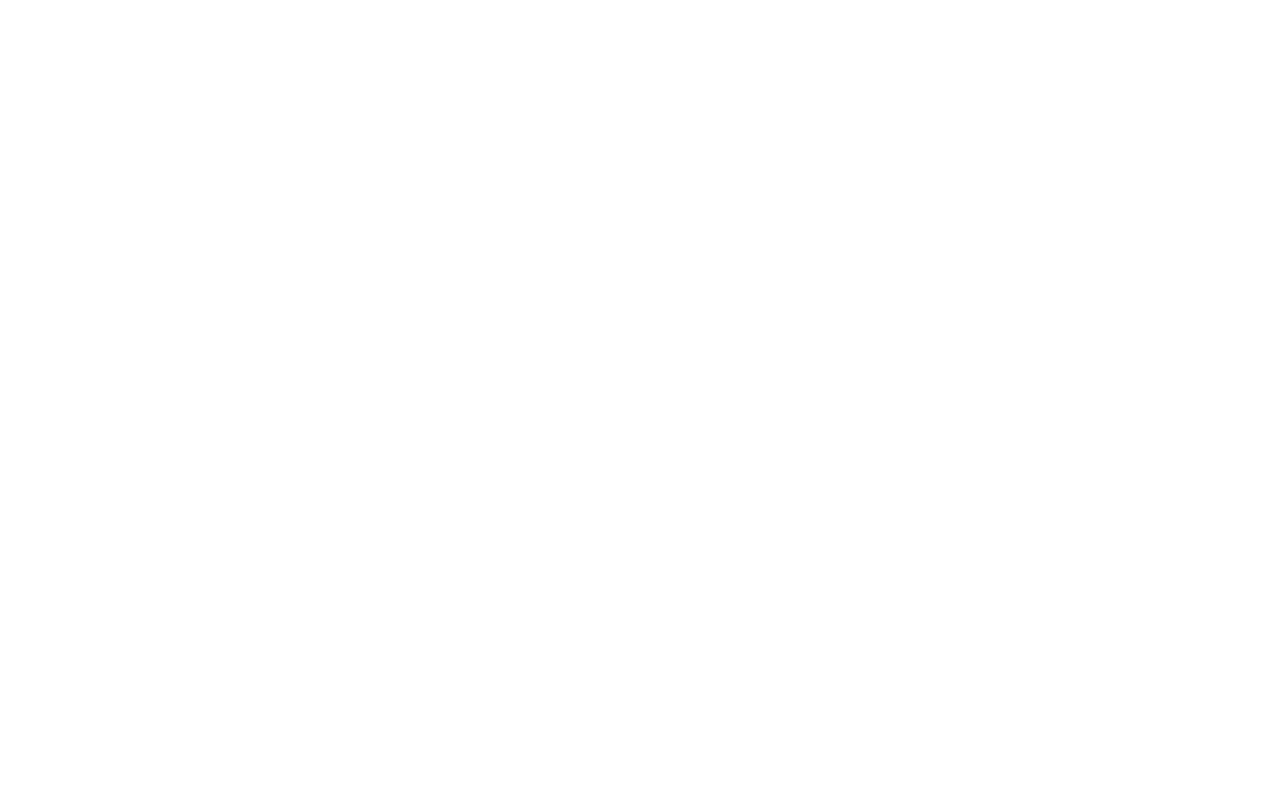
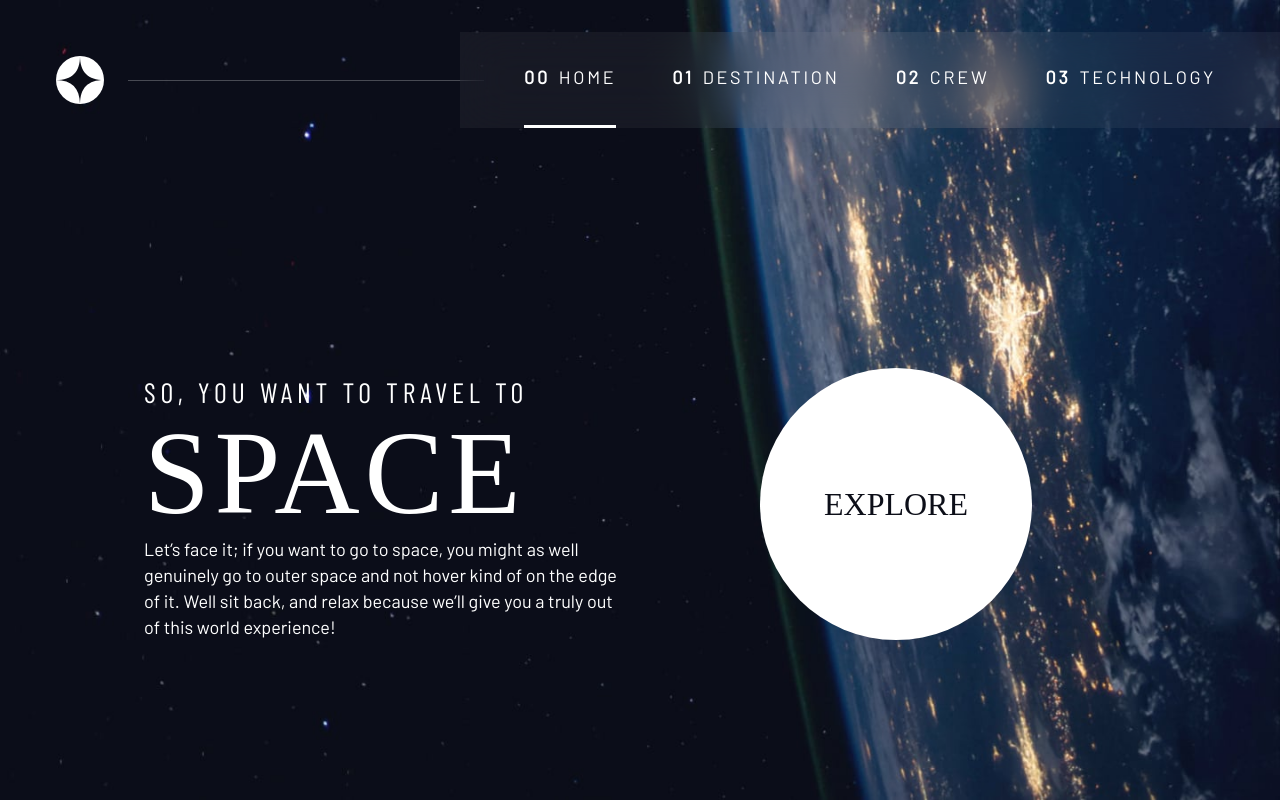
Before and after one commit to profpopoff/space-travel, a React (Create React App) app: page / in a window 1280 px wide. Before the commit this address had no page. Built offline with nearby package versions, Linux system fonts and the light colour scheme; a web font is replaced by a local one.

Commit message:
update urls

```diff
--- a/src/App.jsx
+++ b/src/App.jsx
@@ -13,11 +13,11 @@
    return(
       <div>
          <Routes>
-            <Route path="space-travel/" element={<Layout />}>
-               <Route path="space-travel/" element={<Homepage />} />
-               <Route path="space-travel/destination" element={<Destination />} />
-               <Route path="space-travel/crew" element={<Crew />} />
-               <Route path="space-travel/technology" element={<Technology />} />
+            <Route path={process.env.PUBLIC_URL + '/'} element={<Layout />}>
+               <Route index element={<Homepage />} />
+               <Route path={process.env.PUBLIC_URL + '/destination'} element={<Destination />} />
+               <Route path={process.env.PUBLIC_URL + '/crew'} element={<Crew />} />
+               <Route path={process.env.PUBLIC_URL + '/technology'} element={<Technology />} />
             </Route>
          </Routes>
       </div>
```
